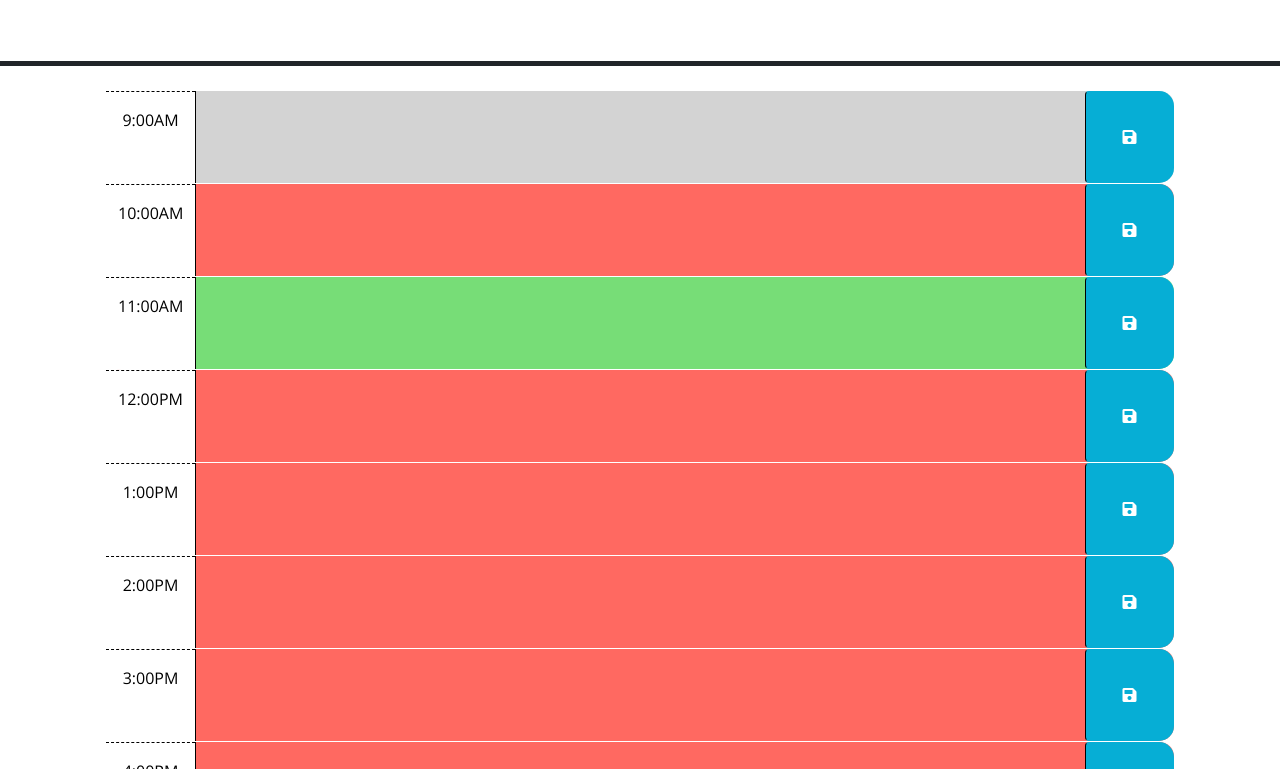
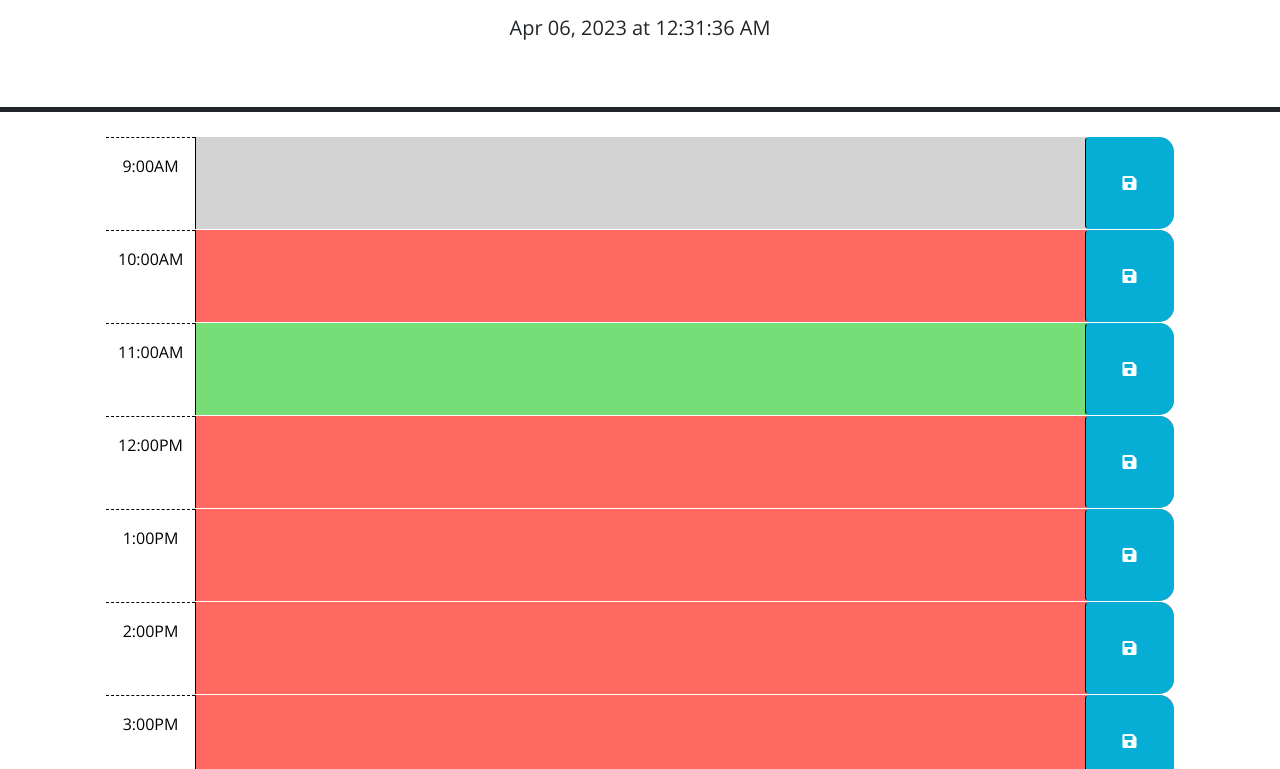
Before and after one commit to Kaidenparcher/Work-Day-Scheduler, a plain HTML site: page index.html in a window 1280 px wide. Shown: the part 166-935 px from the top of the page. Drawn offline with nearby package versions, Linux system fonts and the light colour scheme.

Commit message:
add in current time element

```diff
--- a/assets/script.js
+++ b/assets/script.js
@@ -2,6 +2,23 @@
 // the code isn't run until the browser has finished rendering all the elements
 // in the html.
 $(function () {
+  const getCurrentTime = () => {
+    return dayjs().format('MMM DD, YYYY [at] hh:mm:ss A');
+  }
+
+  // Select the p element where the current time will be displayed
+  const currentTimeElement = document.getElementById('currentTime');
+
+  // Update the current time element every second
+  setInterval(() => {
+    // Get the current time and format it using Day.js
+    const currentTime = getCurrentTime();
+
+    // Update the text content of the current time element
+    currentTimeElement.textContent = currentTime;
+  }, 1000);
+
+
     // TODO: Add a listener for click events on the save button. This code should
     // use the id in the containing time-block as a key to save the user input in
     // local storage. HINT: What does `this` reference in the click listener
--- a/index.html
+++ b/index.html
@@ -18,6 +18,7 @@
       href="https://fonts.googleapis.com/css?family=Open+Sans&display=swap"
       rel="stylesheet"
     />
+    <script src="https://cdn.jsdelivr.net/npm/dayjs"></script>
     <link rel="stylesheet" href="./assets/style.css" />
     <title>Work Day Scheduler</title>
   </head>
@@ -26,7 +27,7 @@
     <header class="p-5 mb-4 border-5 border-bottom border-dark text-center">
       <h1 class="display-3">Work Day Scheduler</h1>
       <p class="lead">A simple calendar app for scheduling your work day</p>
-      <p id="currentDay" class="lead"></p>
+      <p id="currentTime" class="lead"></p>
     </header>
     <div class="container-lg px-5">
       <!-- Use class for "past", "present", and "future" to apply styles to the
@@ -121,6 +122,6 @@
       crossorigin="anonymous"
     ></script>
 
-    <script src="script.js"></script>
+    <script src="./assets/script.js"></script>
   </body>
 </html>
```
